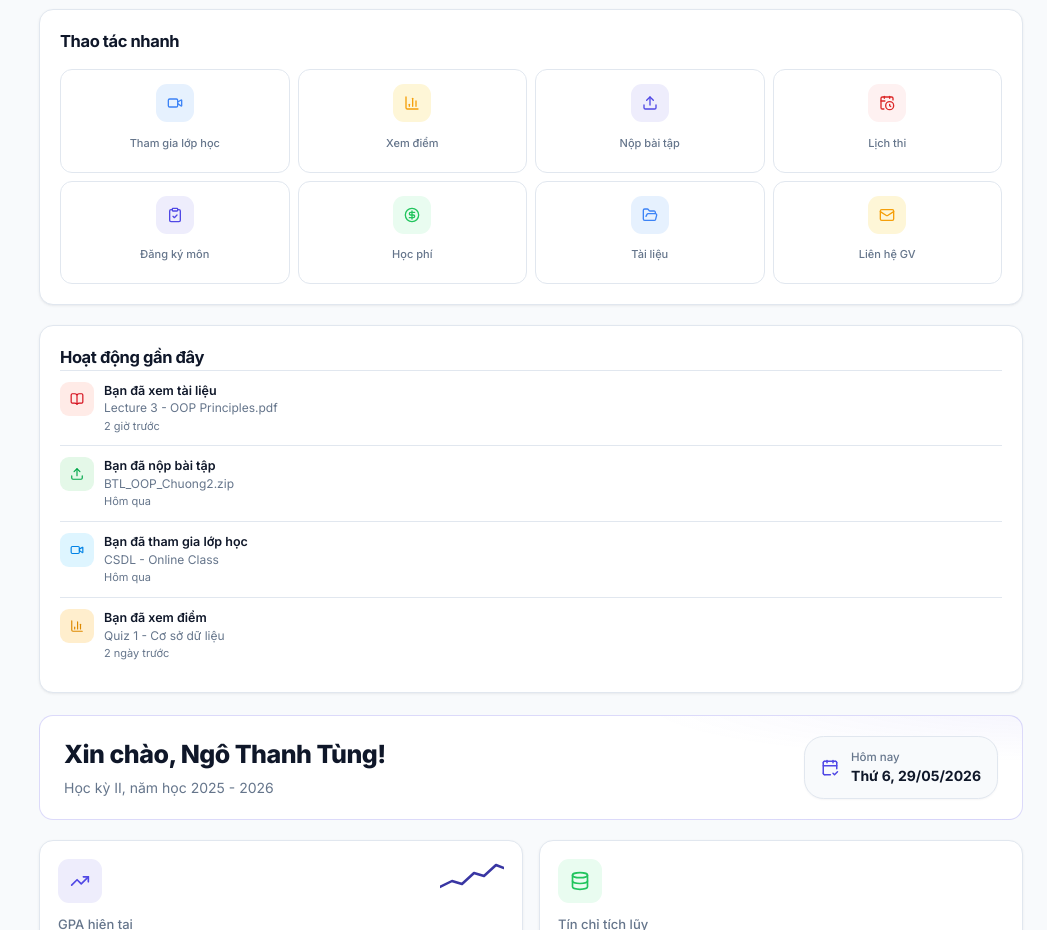
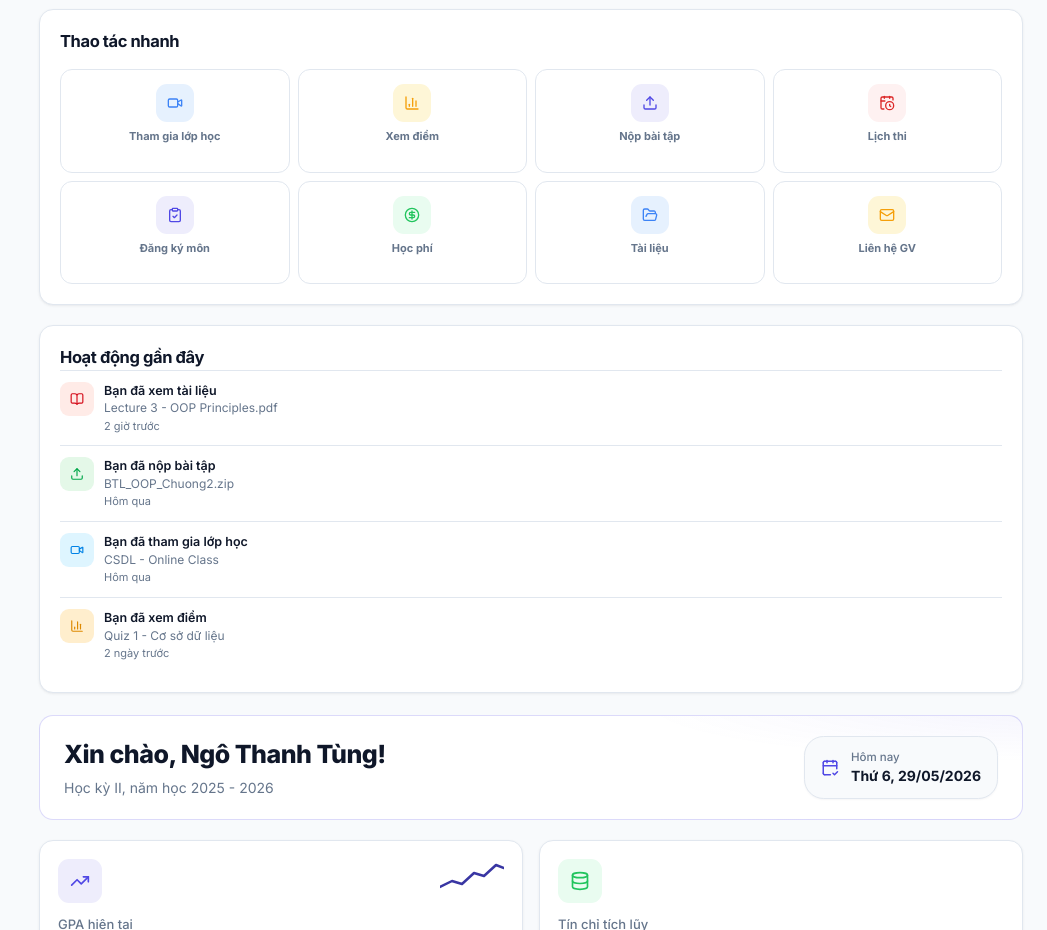
Before and after one commit to ngothanhtung/claude-code-lms, a Next.js app: page /dashboard in a window 1280 px wide. Shown: the part 880-1810 px from the top of the page, without its empty margins (233-1280 px from the left). Built offline with nearby package versions, Linux system fonts and the light colour scheme.

Commit message:
style: adjust alignment, padding, and font weight for quick action labels

```diff
--- a/components/quick-actions.tsx
+++ b/components/quick-actions.tsx
@@ -83,7 +83,7 @@ export function QuickActions() {
             >
               {qa.icon}
             </div>
-            <div className="flex min-h-[2.5em] w-full items-center justify-center overflow-hidden wrap-break-word text-center text-[11px] leading-tight font-medium text-muted-foreground">
+            <div className="flex min-h-[2.5em] w-full items-start justify-center px-3 text-center text-[11px] leading-tight font-bold wrap-break-word text-muted-foreground">
               {qa.label}
             </div>
           </>
```
